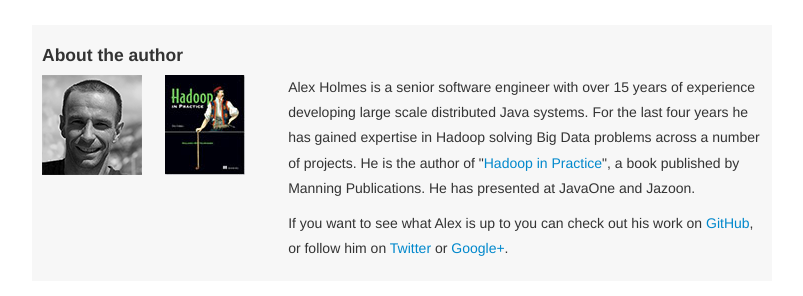
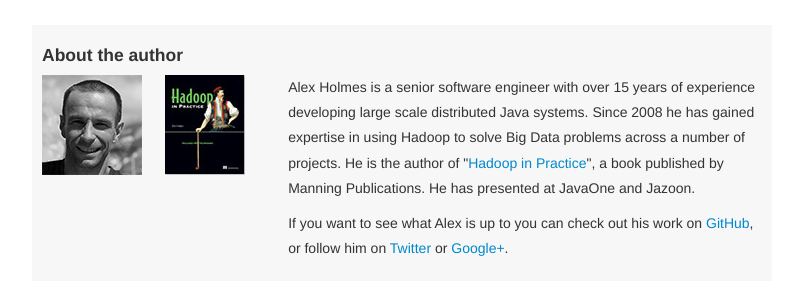
Before and after one commit to alexholmes/blog, a Jekyll site: the page built from _posts/2012-09-24-map-partition-sort-spill.markdown, in a window 1280 px wide and 900 px high, scrolled down 1305 px. Shown: the part 181-477 px from the top of the window, without its empty margins (238-1041 px from the left). Built offline with Jekyll 4.4.1, drawn with Linux system fonts in a browser that asks for light colours; nearby versions of some CDN libraries; library files that are not in the unit come from our copies; a script that is not in the unit is left out; comment, search, counter and statistics services are not loaded.

Commit message:
minor bio tweak

```diff
--- a/_includes/bio.html
+++ b/_includes/bio.html
@@ -18,11 +18,10 @@
 
         <p>
             Alex Holmes is a senior software engineer with over 15 years of experience developing large scale
-            distributed Java systems. For the last four years he has gained expertise in Hadoop solving Big
+            distributed Java systems. Since 2008 he has gained expertise in using Hadoop to solve Big
             Data problems across a number of projects. He is the author of
             "<a href="http://www.manning.com/holmes/">Hadoop in Practice</a>", a book
             published by Manning Publications. He has presented at JavaOne and Jazoon.
-
         </p>
         <p>
             If you want to see what Alex is up to you can check out his
```
